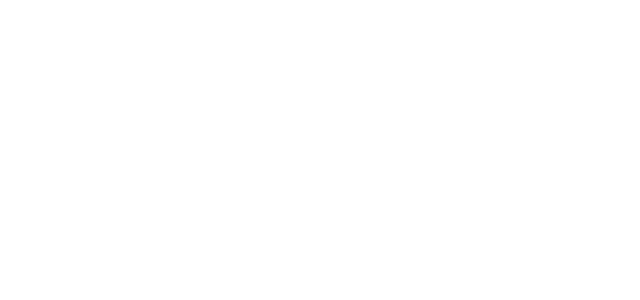
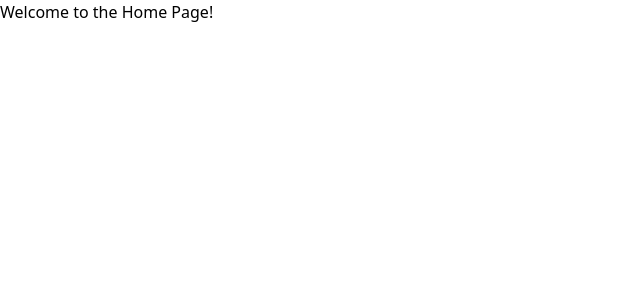
Before and after one commit to Jdwalli/Apple-Watch-Workouts, a React (Create React App) app in the folder frontend/: page / in a window 1280 px wide. Shown: the top 300 px of the page, without its empty margins (0-640 px from the left). Built offline with nearby package versions, Linux system fonts and the light colour scheme.

Commit message:
Added routing

```diff
--- a/frontend/src/App.tsx
+++ b/frontend/src/App.tsx
@@ -1,8 +1,24 @@
-import React from 'react';
+import React from "react";
+import { Routes, Route } from "react-router-dom";
+
+// Pages
+import HomePage from "./pages/home/HomePage";
+import ActivityPage from "./pages/activity/ActivityPage";
+import VitalsPage from "./pages/vitals/VitalsPage";
+import WorkoutsPage from "./pages/workouts/WorkoutsPage";
+import SleepPage from "./pages/sleep/SleepPage";
 
 function App() {
   return (
-    <div className="App"></div>
+    <div className="App">
+      <Routes>
+        <Route path="/" element={<HomePage />} />
+        <Route path="/activity" element={<ActivityPage />} />
+        <Route path="/vitals" element={<VitalsPage />} />
+        <Route path="/workouts" element={<WorkoutsPage />} />
+        <Route path="/sleep" element={<SleepPage />} />
+      </Routes>
+    </div>
   );
 }
 
--- a/frontend/src/index.tsx
+++ b/frontend/src/index.tsx
@@ -2,12 +2,13 @@ import React from 'react';
 import ReactDOM from 'react-dom/client';
 import './styles/index.css';
 import App from './App';
+import { BrowserRouter } from "react-router-dom";
 
 const root = ReactDOM.createRoot(
   document.getElementById('root') as HTMLElement
 );
 root.render(
-  <React.StrictMode>
-    <App />
-  </React.StrictMode>
+  <BrowserRouter>
+      <App />
+  </BrowserRouter>
 );
```
